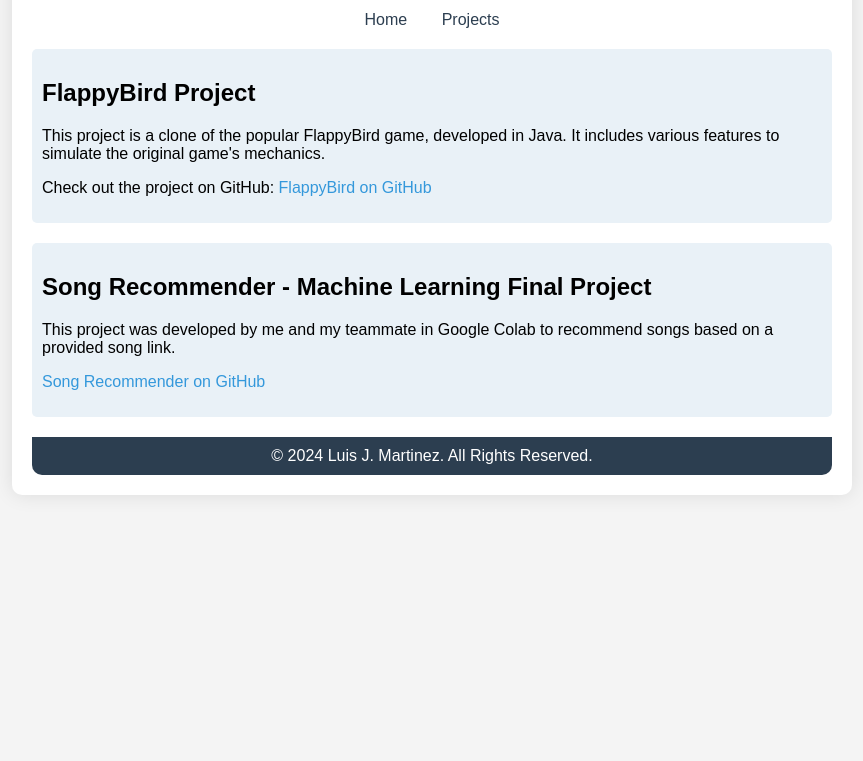
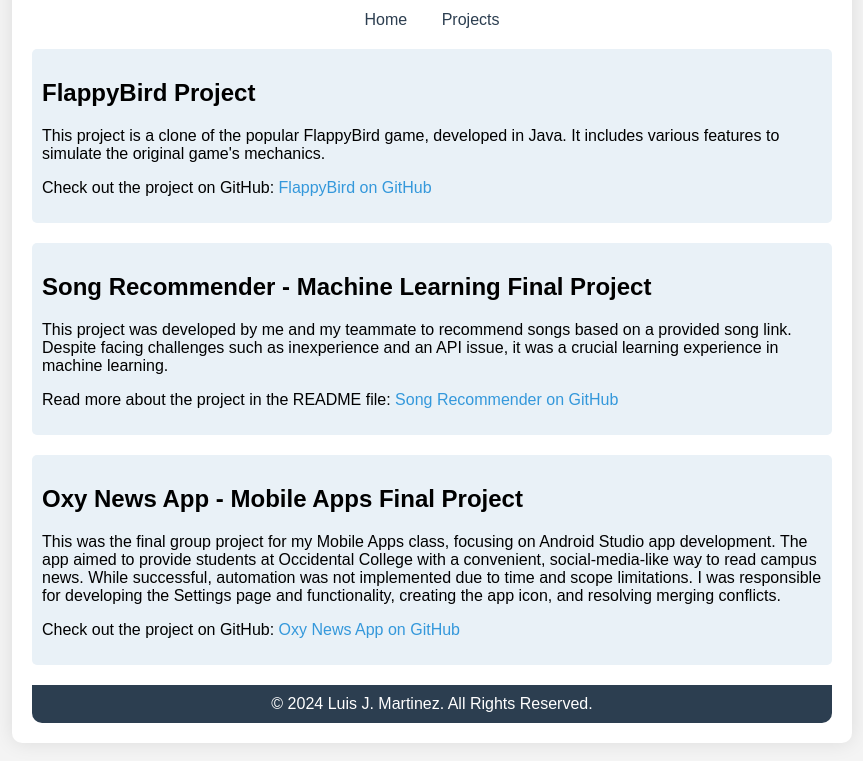
Before and after one commit to luis-jmtz/luis-jmtz.github.io, a plain HTML site: page projects.html in a window 1280 px wide. Shown: the part 149-910 px from the top of the page, without its empty margins (208-1071 px from the left). Before the commit the page ends 800 px from the top, so only its background shows below. Drawn offline with Linux system fonts and the light colour scheme.

Commit message:
Added OxyNews Project

```diff
--- a/projects.html
+++ b/projects.html
@@ -77,8 +77,14 @@
 
         <div class="project">
             <h2>Song Recommender - Machine Learning Final Project</h2>
-            <p>This project was developed by me and my teammate in Google Colab to recommend songs based on a provided song link. </p>
-            <p><a href="https://github.com/luis-jmtz/Song-Recommender---Machine-Learning-Final-Project" target="_blank">Song Recommender on GitHub</a></p>
+            <p>This project was developed by me and my teammate to recommend songs based on a provided song link. Despite facing challenges such as inexperience and an API issue, it was a crucial learning experience in machine learning.</p>
+            <p>Read more about the project in the README file: <a href="https://github.com/luis-jmtz/Song-Recommender---Machine-Learning-Final-Project" target="_blank">Song Recommender on GitHub</a></p>
+        </div>
+
+        <div class="project">
+            <h2>Oxy News App - Mobile Apps Final Project</h2>
+            <p>This was the final group project for my Mobile Apps class, focusing on Android Studio app development. The app aimed to provide students at Occidental College with a convenient, social-media-like way to read campus news. While successful, automation was not implemented due to time and scope limitations. I was responsible for developing the Settings page and functionality, creating the app icon, and resolving merging conflicts.</p>
+            <p>Check out the project on GitHub: <a href="https://github.com/luis-jmtz/OxyNews---Mobile-Apps" target="_blank">Oxy News App on GitHub</a></p>
         </div>
 
         <footer>
```
